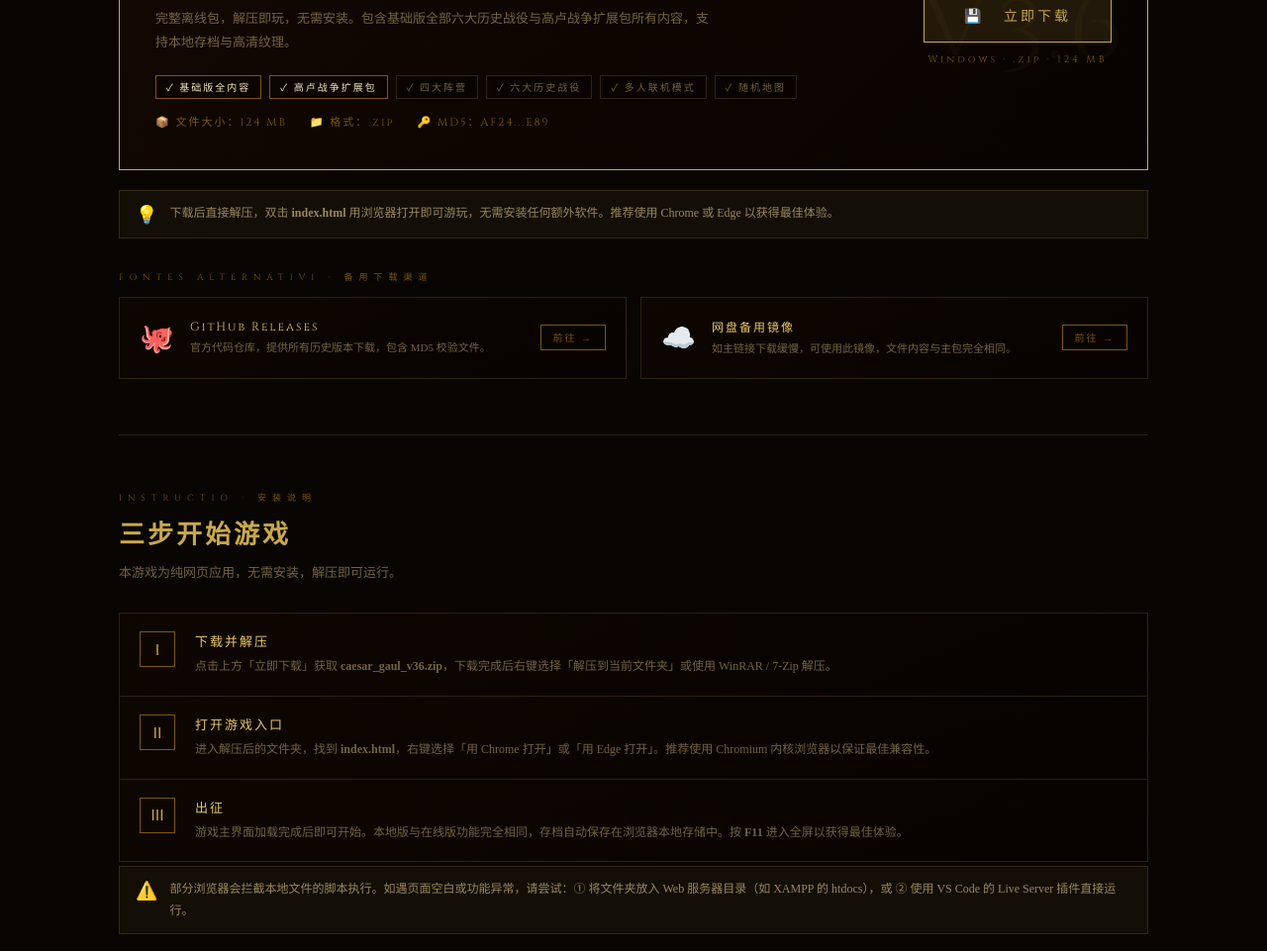
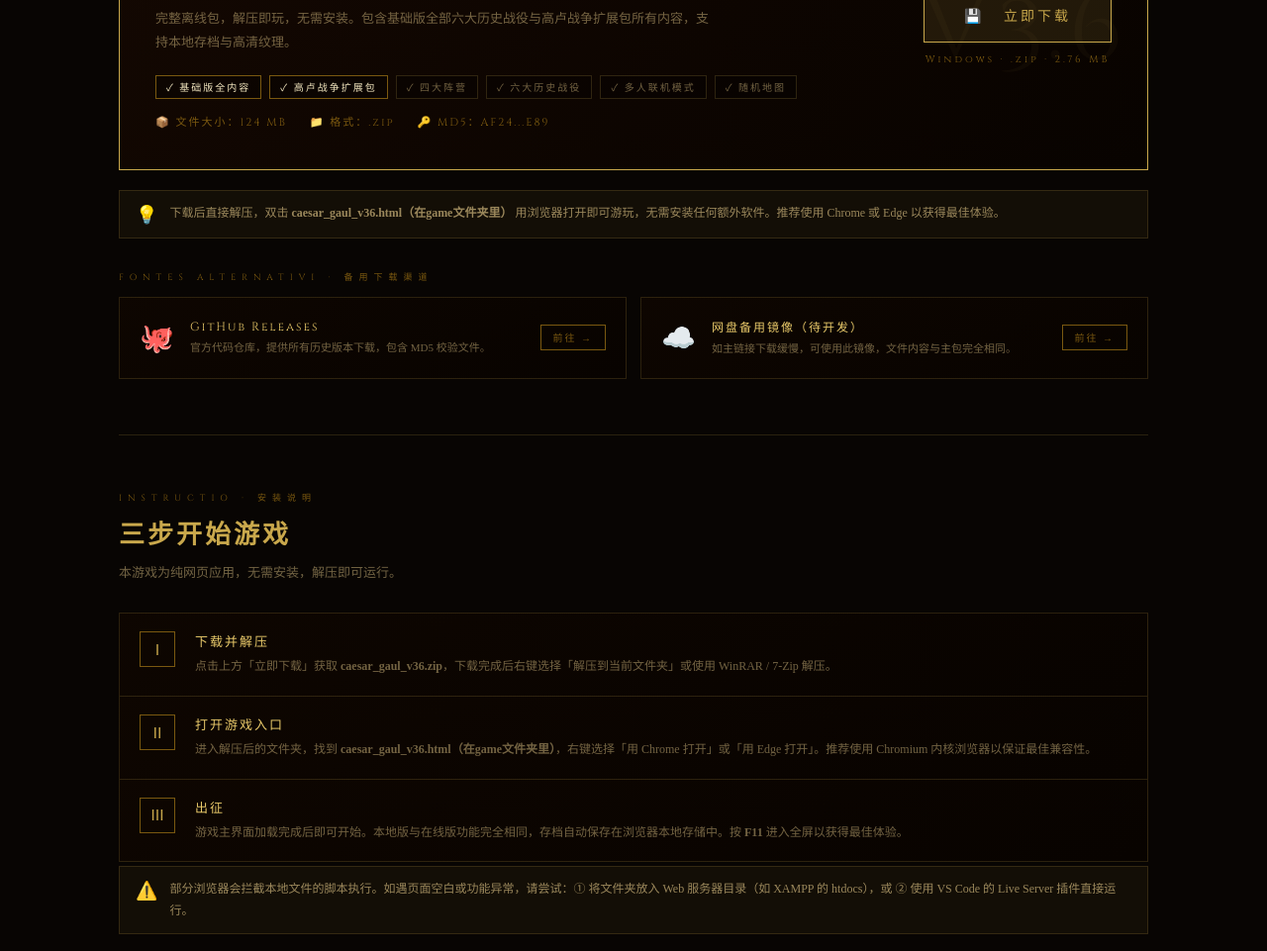
Before and after one commit to Louis93fcuSaint/caesar-gaul-war, a plain HTML site: page download.html in a window 1280 px wide. Shown: the part 863-1824 px from the top of the page at 99% size. Drawn offline with Linux system fonts and the light colour scheme.

Commit message:
Update download.html

```diff
--- a/download.html
+++ b/download.html
@@ -267,13 +267,13 @@ footer{padding:40px 32px;text-align:center;border-top:1px solid var(--border);ba
       <a href="downloads/caesar_gaul_v36.zip" download class="dl-btn">
         💾 &nbsp; 立即下载
       </a>
-      <div class="dl-btn-sub">Windows · .zip · 124 MB</div>
+      <div class="dl-btn-sub">Windows · .zip · 2.76 MB</div>
     </div>
   </div>
 
   <div class="tip-box">
     <div class="tip-icon">💡</div>
-    <div class="tip-text">下载后直接解压，双击 <b>index.html</b> 用浏览器打开即可游玩，无需安装任何额外软件。推荐使用 Chrome 或 Edge 以获得最佳体验。</div>
+    <div class="tip-text">下载后直接解压，双击 <b>caesar_gaul_v36.html（在game文件夹里）</b> 用浏览器打开即可游玩，无需安装任何额外软件。推荐使用 Chrome 或 Edge 以获得最佳体验。</div>
   </div>
 
   <!-- 备用下载 -->
@@ -294,7 +294,7 @@ footer{padding:40px 32px;text-align:center;border-top:1px solid var(--border);ba
       <div class="alt-card">
         <div class="alt-icon">☁️</div>
         <div class="alt-body">
-          <div class="alt-title">网盘备用镜像</div>
+          <div class="alt-title">网盘备用镜像（待开发）</div>
           <p class="alt-desc">如主链接下载缓慢，可使用此镜像，文件内容与主包完全相同。</p>
         </div>
         <!-- ★ 替换为你的网盘链接（百度/阿里/OneDrive 等） -->
@@ -323,7 +323,7 @@ footer{padding:40px 32px;text-align:center;border-top:1px solid var(--border);ba
       <div class="step-circle">Ⅱ</div>
       <div class="step-content">
         <div class="step-title">打开游戏入口</div>
-        <p class="step-desc">进入解压后的文件夹，找到 <b>index.html</b>，右键选择「用 Chrome 打开」或「用 Edge 打开」。推荐使用 Chromium 内核浏览器以保证最佳兼容性。</p>
+        <p class="step-desc">进入解压后的文件夹，找到 <b>caesar_gaul_v36.html（在game文件夹里）</b>，右键选择「用 Chrome 打开」或「用 Edge 打开」。推荐使用 Chromium 内核浏览器以保证最佳兼容性。</p>
       </div>
     </div>
     <div class="install-step">
```
